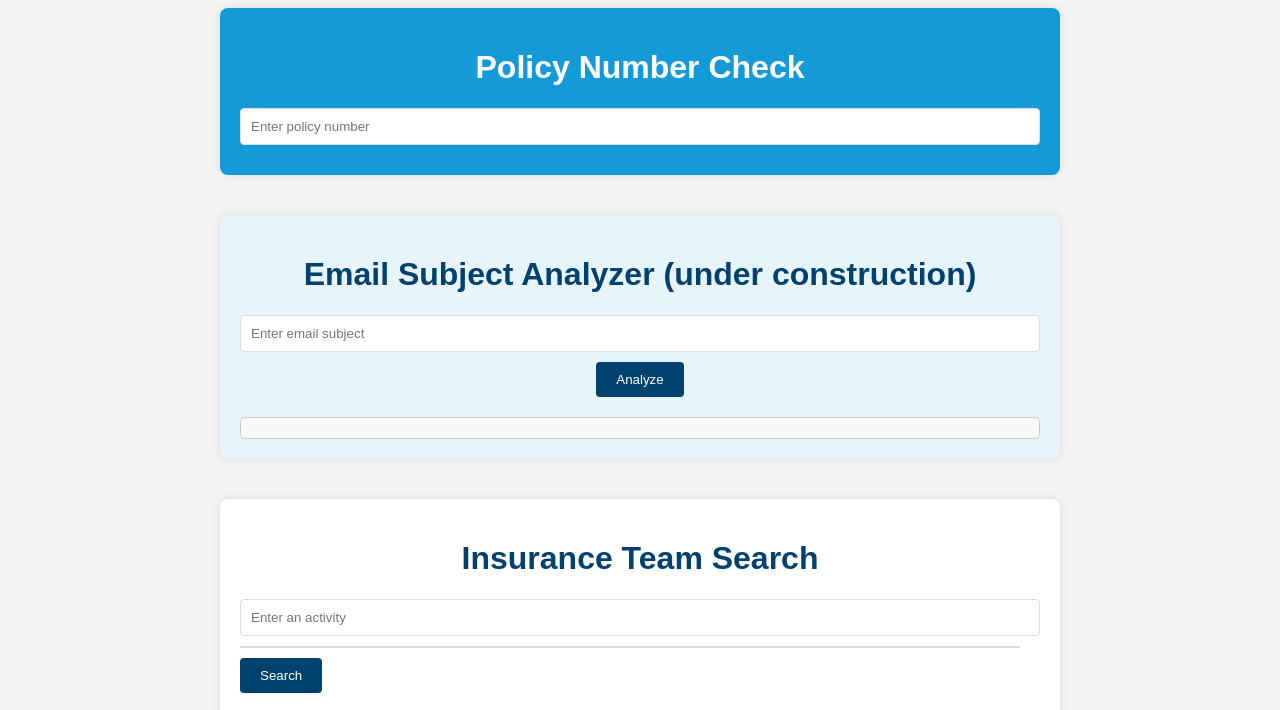
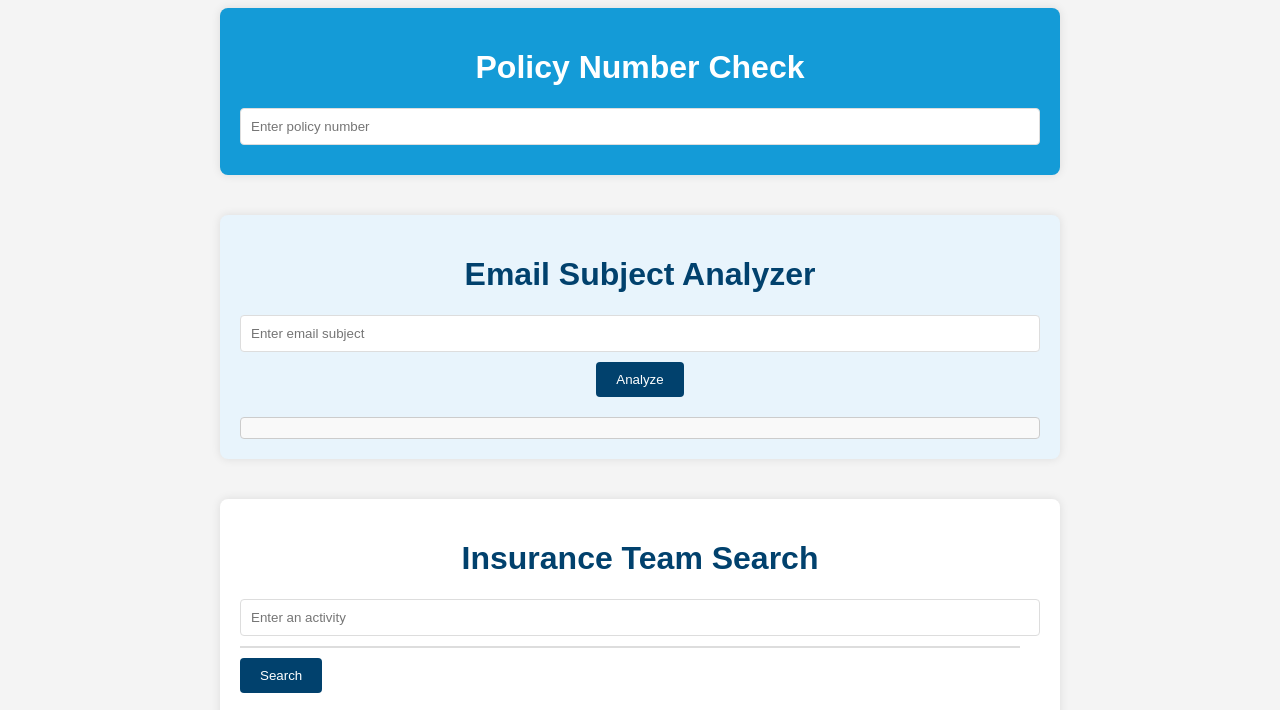
Before and after one commit to AnisghebacheCFC/TeamChecker, a plain HTML site: page index.html in a window 1280 px wide. Shown: the part 82-792 px from the top of the page. Drawn offline with nearby package versions, Linux system fonts and the light colour scheme.

Commit message:
Update index.html

```diff
--- a/index.html
+++ b/index.html
@@ -23,7 +23,7 @@
 
     <!-- New Email Subject Analyzer Section -->
     <div class="container" id="analyzerContainer">
-        <h1>Email Subject Analyzer (under construction)</h1>
+        <h1>Email Subject Analyzer</h1>
         <input type="text" id="emailSubject" placeholder="Enter email subject">
         <div class="center">
             <button id="analyzeButton">Analyze</button>
```
